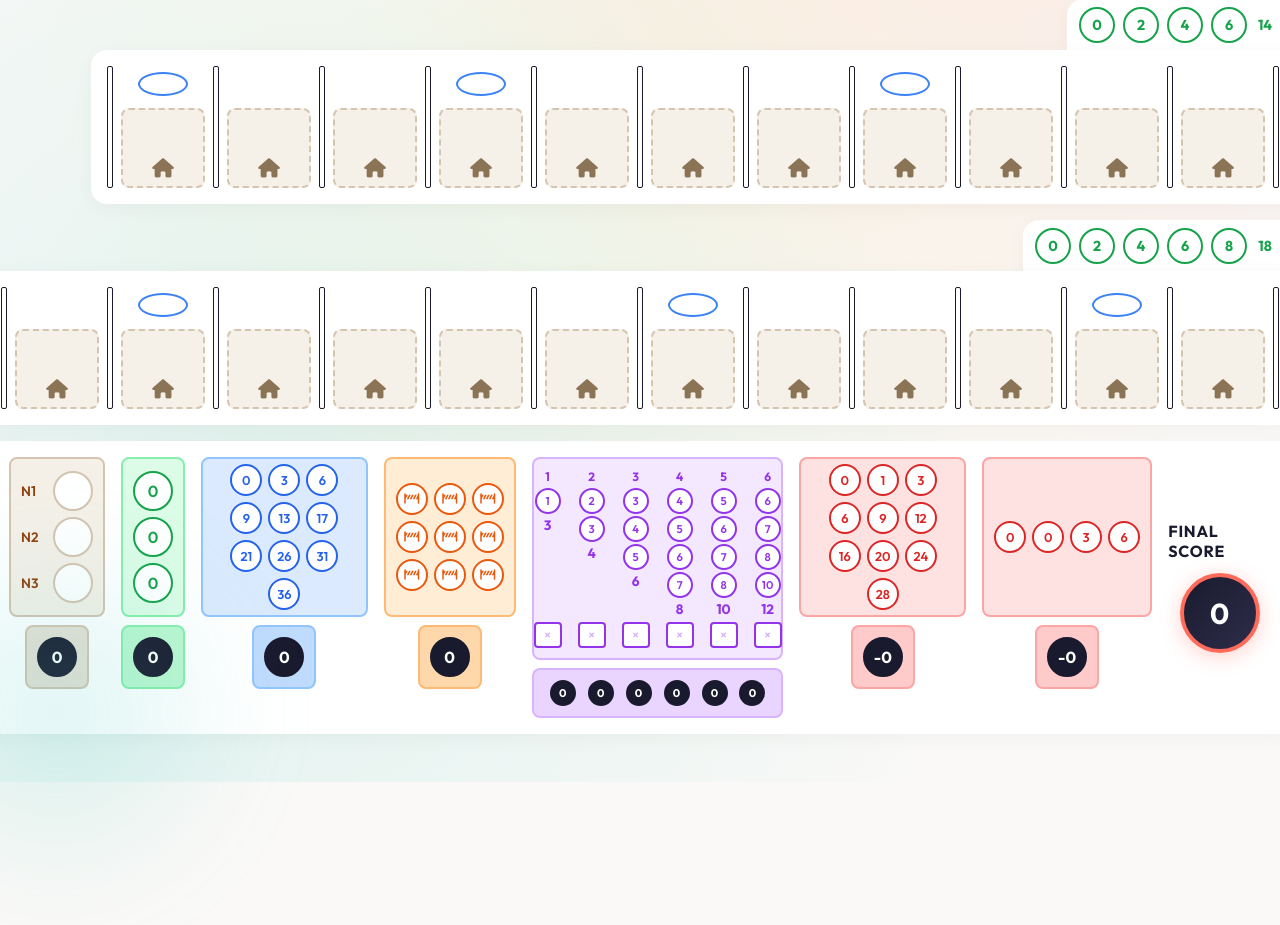
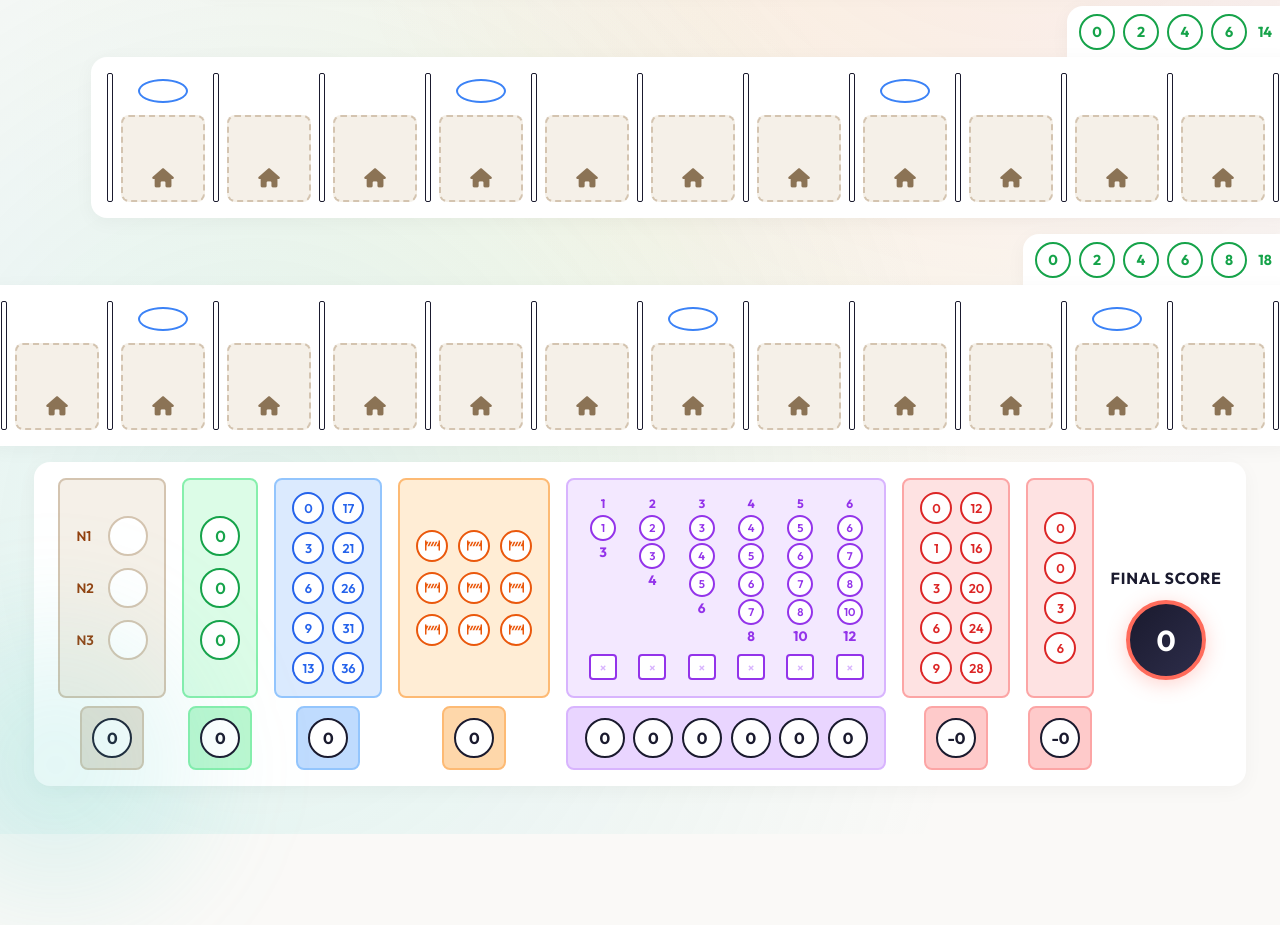
Before and after one commit to ckdoan1/welcome_to, a React (Vite) app: page / in a window 1280 px wide. Shown: the part 599-1524 px from the top of the page. Built offline with nearby package versions, Linux system fonts and the light colour scheme.

Commit message:
styling adjustments

```diff
--- a/src/App.css
+++ b/src/App.css
@@ -375,6 +375,40 @@
   background: rgba(0, 0, 0, 0.02);
 }
 
+.solo-activated {
+  display: flex;
+  align-items: center;
+  gap: 0.5rem;
+  background: linear-gradient(135deg, #fef3c7 0%, #fde68a 100%);
+  border: 2px solid #ca8a04;
+  border-radius: 8px;
+  padding: 12px 16px;
+  animation: pulse 2s ease-in-out infinite;
+}
+
+.solo-activated i {
+  font-size: 1.5rem;
+  color: #ca8a04;
+}
+
+.solo-activated span {
+  font-family: 'Outfit', sans-serif;
+  font-size: 1rem;
+  font-weight: 700;
+  color: #92400e;
+  text-transform: uppercase;
+  letter-spacing: 0.05em;
+}
+
+@keyframes pulse {
+  0%, 100% {
+    box-shadow: 0 0 0 0 rgba(202, 138, 4, 0.4);
+  }
+  50% {
+    box-shadow: 0 0 20px 4px rgba(202, 138, 4, 0.3);
+  }
+}
+
 @media (max-width: 640px) {
   .welcome-title {
     font-size: 2.5rem;
--- a/src/App.jsx
+++ b/src/App.jsx
@@ -20,7 +20,8 @@ function App() {
       number: '',
       leftFenceActive: false,
       rightFenceActive: false,
-      poolActive: false
+      poolActive: false,
+      houseActive: false
     }))
   )
 
@@ -30,7 +31,8 @@ function App() {
       number: '',
       leftFenceActive: false,
       rightFenceActive: false,
-      poolActive: false
+      poolActive: false,
+      houseActive: false
     }))
   )
 
@@ -40,7 +42,8 @@ function App() {
       number: '',
       leftFenceActive: false,
       rightFenceActive: false,
-      poolActive: false
+      poolActive: false,
+      houseActive: false
     }))
   )
 
@@ -79,12 +82,18 @@ function App() {
   // Construction card deck
   const [deck, setDeck] = useState(() => createShuffledDeck())
   const [currentCards, setCurrentCards] = useState([])
+  const [soloActivated, setSoloActivated] = useState(false)
 
   const drawThreeCards = () => {
     // Shuffle the deck and draw 3 cards
     const shuffled = [...deck].sort(() => Math.random() - 0.5)
     const drawn = shuffled.slice(0, 3)
     const remaining = shuffled.slice(3)
+
+    // Check if solo card was drawn
+    if (drawn.some(card => card.action === 'solo')) {
+      setSoloActivated(true)
+    }
 
     setCurrentCards(drawn)
     setDeck(remaining)
@@ -93,6 +102,7 @@ function App() {
   const resetDeck = () => {
     setDeck(createShuffledDeck())
     setCurrentCards([])
+    setSoloActivated(false)
   }
 
   // Objective cards
@@ -176,6 +186,13 @@ function App() {
             </div>
           </div>
 
+          {soloActivated && (
+            <div className="solo-activated">
+              <i className="fa-solid fa-house-circle-check"></i>
+              <span>Solo Card Activated!</span>
+            </div>
+          )}
+
           <div className="objectives-section">
             <div className="objectives-header">
               <p className="objectives-label">Objective Cards:</p>
@@ -212,6 +229,8 @@ function App() {
                 onLeftFenceClick={() => updateRow1House(index, 'leftFenceActive', !house.leftFenceActive)}
                 rightFenceActive={house.rightFenceActive}
                 onRightFenceClick={() => updateRow1House(index, 'rightFenceActive', !house.rightFenceActive)}
+                houseActive={house.houseActive}
+                onHouseClick={() => updateRow1House(index, 'houseActive', !house.houseActive)}
               />
             ))}
           </div>
@@ -238,6 +257,8 @@ function App() {
                 onLeftFenceClick={() => updateRow2House(index, 'leftFenceActive', !house.leftFenceActive)}
                 rightFenceActive={house.rightFenceActive}
                 onRightFenceClick={() => updateRow2House(index, 'rightFenceActive', !house.rightFenceActive)}
+                houseActive={house.houseActive}
+                onHouseClick={() => updateRow2House(index, 'houseActive', !house.houseActive)}
               />
             ))}
           </div>
@@ -264,6 +285,8 @@ function App() {
                 onLeftFenceClick={() => updateRow3House(index, 'leftFenceActive', !house.leftFenceActive)}
                 rightFenceActive={house.rightFenceActive}
                 onRightFenceClick={() => updateRow3House(index, 'rightFenceActive', !house.rightFenceActive)}
+                houseActive={house.houseActive}
+                onHouseClick={() => updateRow3House(index, 'houseActive', !house.houseActive)}
               />
             ))}
           </div>
--- a/src/components/HouseLot.css
+++ b/src/components/HouseLot.css
@@ -88,7 +88,29 @@
   color: #ccc;
 }
 
-.house-icon {
+.house-icon-btn {
+  background: transparent;
+  border: none;
+  cursor: pointer;
+  padding: 4px 8px;
+  border-radius: 4px;
+  transition: all 0.2s ease;
+}
+
+.house-icon-btn i {
   font-size: 1.2rem;
   color: #8b7355;
+  transition: color 0.2s ease;
 }
+
+.house-icon-btn:hover {
+  background: rgba(0, 0, 0, 0.05);
+}
+
+.house-icon-btn:hover i {
+  color: #16a34a;
+}
+
+.house-icon-btn.active i {
+  color: #16a34a;
+}
--- a/src/components/HouseLot.jsx
+++ b/src/components/HouseLot.jsx
@@ -10,7 +10,9 @@ function HouseLot({
   leftFenceActive,
   onLeftFenceClick,
   rightFenceActive,
-  onRightFenceClick
+  onRightFenceClick,
+  houseActive,
+  onHouseClick
 }) {
   return (
     <div className="house-lot">
@@ -46,7 +48,13 @@ function HouseLot({
             inputMode="numeric"
             placeholder=""
           />
-          <i className="fa-solid fa-house house-icon"></i>
+          <button
+            className={`house-icon-btn ${houseActive ? 'active' : ''}`}
+            onClick={onHouseClick}
+            aria-label="House"
+          >
+            <i className="fa-solid fa-house"></i>
+          </button>
         </div>
       </div>
 
--- a/src/components/Score.css
+++ b/src/components/Score.css
@@ -5,7 +5,8 @@
   border-radius: 16px;
   box-shadow: 0 4px 20px rgba(0, 0, 0, 0.04);
   padding: 1rem 1.5rem;
-  width: 100%;
+  width: fit-content;
+  margin: 0 auto;
 }
 
 .score-section {
@@ -18,12 +19,12 @@
 .score-inputs {
   display: flex;
   flex-direction: column;
-  gap: 6px;
+  gap: 12px;
   background: #f5f0e8;
-  padding: 10px;
+  padding: 16px;
   border-radius: 8px;
   border: 2px solid #d4c4b0;
-  height: 160px;
+  height: 220px;
   justify-content: center;
   box-sizing: border-box;
 }
@@ -60,12 +61,13 @@
 .score-inputs.pools {
   background: #dbeafe;
   border-color: #93c5fd;
-  flex-direction: row;
-  flex-wrap: wrap;
+  display: grid;
+  grid-template-rows: repeat(5, 32px);
+  grid-auto-flow: column;
   justify-content: center;
   align-content: center;
-  max-width: 180px;
-  height: 160px;
+  gap: 8px;
+  height: 220px;
   box-sizing: border-box;
 }
 
@@ -99,11 +101,12 @@
   background: #ffedd5;
   border-color: #fdba74;
   display: grid;
-  grid-template-columns: repeat(3, 32px);
+  grid-template-rows: repeat(3, 32px);
+  grid-auto-flow: column;
   justify-content: center;
   align-content: center;
-  gap: 6px;
-  height: 160px;
+  gap: 10px;
+  height: 220px;
   box-sizing: border-box;
 }
 
@@ -143,12 +146,13 @@
 .score-inputs.bis {
   background: #fee2e2;
   border-color: #fca5a5;
-  flex-direction: row;
-  flex-wrap: wrap;
+  display: grid;
+  grid-template-rows: repeat(5, 32px);
+  grid-auto-flow: column;
   justify-content: center;
   align-content: center;
-  max-width: 180px;
-  height: 160px;
+  gap: 8px;
+  height: 220px;
   box-sizing: border-box;
 }
 
@@ -184,11 +188,13 @@
 .score-inputs.no-move {
   background: #fee2e2;
   border-color: #fca5a5;
-  flex-direction: row;
+  display: grid;
+  grid-template-rows: repeat(4, 32px);
+  grid-auto-flow: column;
   justify-content: center;
-  align-items: center;
-  gap: 6px;
-  height: 160px;
+  align-content: center;
+  gap: 8px;
+  height: 220px;
   box-sizing: border-box;
 }
 
@@ -255,7 +261,7 @@
 }
 
 .real-estate-section {
-  min-width: 200px;
+  min-width: 320px;
 }
 
 .real-estate-section .score-inputs.real-estate,
@@ -266,11 +272,11 @@
 .score-inputs.real-estate {
   background: #f3e8ff;
   border-color: #d8b4fe;
-  height: auto;
-  min-height: 160px;
+  height: 220px;
   flex-direction: row;
-  gap: 16px;
+  gap: 12px;
   align-items: stretch;
+  justify-content: space-around;
 }
 
 .real-estate-row {
@@ -357,16 +363,17 @@
   border-color: #d8b4fe;
   flex-direction: row;
   justify-content: space-around;
-  min-height: auto;
-  padding: 10px;
+  min-height: 60px;
+  padding: 10px 16px;
+  gap: 8px;
 }
 
 .real-estate-subtotal {
-  width: 26px;
-  height: 26px;
+  width: 40px;
+  height: 40px;
   border-radius: 50%;
   border: 2px solid #1a1a2e;
-  background: #1a1a2e;
+  background: white;
   display: flex;
   align-items: center;
   justify-content: center;
@@ -374,9 +381,9 @@
 
 .subtotal-value {
   font-family: 'Outfit', sans-serif;
-  font-size: 0.7rem;
+  font-size: 1rem;
   font-weight: 700;
-  color: white;
+  color: #1a1a2e;
 }
 
 .score-input {
@@ -436,7 +443,7 @@
   height: 40px;
   border-radius: 50%;
   border: 2px solid #1a1a2e;
-  background: #1a1a2e;
+  background: white;
   display: flex;
   align-items: center;
   justify-content: center;
@@ -446,5 +453,5 @@
   font-family: 'Outfit', sans-serif;
   font-size: 1rem;
   font-weight: 700;
-  color: white;
+  color: #1a1a2e;
 }
```
